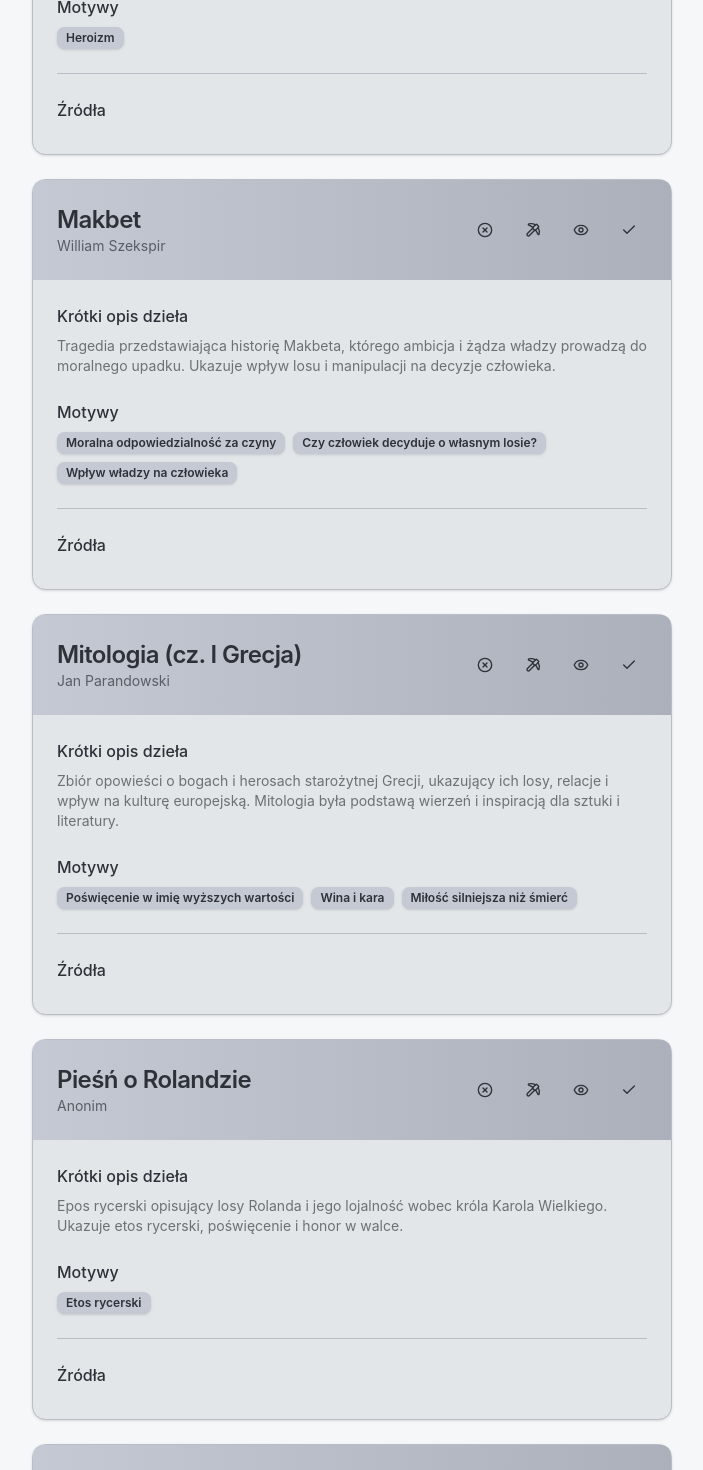
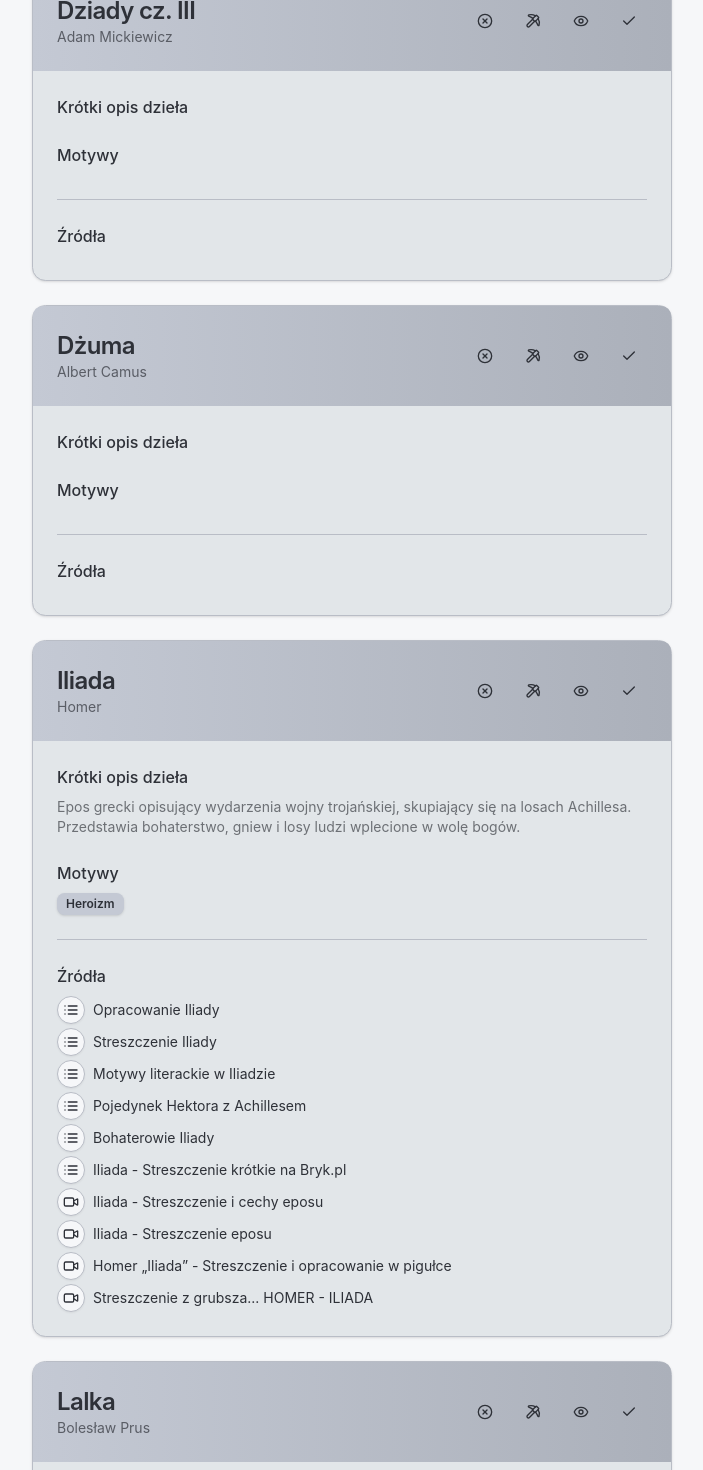
Before and after one commit to pawelz00/matura-check, a React (Vite) app: page / in a window 1280 px wide. Shown: the part 1330-2800 px from the top of the page, without its empty margins (288-991 px from the left). Built offline with nearby package versions, Linux system fonts and the light colour scheme.

Commit message:
feat: data wip

```diff
--- a/src/components/cards/card/card-body.tsx
+++ b/src/components/cards/card/card-body.tsx
@@ -1,8 +1,9 @@
 import { Badge } from "@/components/ui/badge.tsx";
-import { VideoIcon } from "lucide-react";
 import { Item } from "@/data/data.ts";
 import { Separator } from "@/components/ui/separator.tsx";
 import { CardContent } from "@/components/ui/card.tsx";
+import { ListIcon, VideoIcon } from "lucide-react";
+import { Button } from "@/components/ui/button.tsx";
 
 export default function CardBody({ item }: { item: Item }) {
   return (
@@ -36,7 +37,7 @@ export default function CardBody({ item }: { item: Item }) {
       <div className="space-y-2">
         <h3 className="text-md font-medium text-card-foreground">Źródła</h3>
         <div className="text-sm ">
-          <div>
+          <div className={"flex flex-col gap-1 w-fit"}>
             {item?.externalResources?.map((item) => {
               return (
                 <a
@@ -45,11 +46,21 @@ export default function CardBody({ item }: { item: Item }) {
                   rel={"noreferrer"}
                   key={item.url}
                   className={
-                    "flex gap-x-1.5 items-center text-md hover:underline"
+                    "flex gap-x-2 items-center text-md hover:underline"
                   }
                 >
-                  <span>{item.title}</span>
-                  <VideoIcon className={"size-5 text-card-foreground/50"} />
+                  <Button
+                    size={"icon"}
+                    variant={"outline"}
+                    className={"rounded-full border size-7"}
+                  >
+                    {item.type === "video" ? (
+                      <VideoIcon />
+                    ) : (
+                      <ListIcon className={"size-4"} />
+                    )}
+                  </Button>
+                  <span className={"text-sm"}>{item.title}</span>
                 </a>
               );
             })}
--- a/src/data/data.ts
+++ b/src/data/data.ts
@@ -17,7 +17,7 @@ export type Item = {
     url: string;
     type?: "video" | "article";
   }[];
-  questions: Questions;
+  questions?: Questions;
 };
 
 export type Items = Item[];
@@ -85,6 +85,34 @@ export const appData: Items = [
           "Omów zagadnienie na podstawie Mitologii (cz. I Grecja) Jana Parandowskiego. W swojej odpowiedzi uwzględnij również wybrany kontekst.",
       },
     ],
+    externalResources: [
+      {
+        title: "Mitologia grecka - Streszczenie na DlaUcznia.pl",
+        url: "https://www.dlaucznia.pl/lekcja/jezyk-polski,nauka-o-literaturze,antyk,antyk-lektury,jan-parandowski-mitologia-grecka-streszczenie",
+        type: "article",
+      },
+      {
+        title: "Streszczenie Mitologii Parandowskiego na Knowunity",
+        url: "https://knowunity.pl/knows/jzyk-polski-mitologia-jan-parandowski-streszczenia-mitw-be0f2a32-ff6f-4543-862e-5227a9cebf8b",
+        type: "article",
+      },
+      {
+        title: "Mitologia grecka - Streszczenie na Bryk.pl",
+        url: "https://www.bryk.pl/wypracowania/jezyk-polski/antyk-i-biblia/3228-streszczenie-najwazniejszych-mitow-na-podstawie-mitologii-jana-parandowskiego.html",
+        type: "article",
+      },
+      {
+        title:
+          "Mitologia J. Parandowski (tom I Grecja) - Streszczenie na YouTube",
+        url: "https://www.youtube.com/watch?v=BxgcEiU9q4g",
+        type: "video",
+      },
+      {
+        title: "Mitologia grecka - Najważniejsze mity na Edziecko.pl",
+        url: "https://www.edziecko.pl/starsze_dziecko/7,79351,29704677,mitologia-parandowski-najwazniejsze-mity-poznaj-ich-streszczenia.html",
+        type: "article",
+      },
+    ],
   },
   {
     id: 3,
@@ -99,6 +127,58 @@ export const appData: Items = [
         motive: "Heroizm",
         question:
           "Omów zagadnienie na podstawie znanych Ci fragmentów Iliady Homera. W swojej odpowiedzi uwzględnij również wybrany kontekst.",
+      },
+    ],
+    externalResources: [
+      {
+        title: "Opracowanie Iliady",
+        url: "https://poezja.org/wz/zbior/Iliada/",
+        type: "article",
+      },
+      {
+        title: "Streszczenie Iliady",
+        url: "https://poezja.org/wz/interpretacja/3103/Iliada",
+        type: "article",
+      },
+      {
+        title: "Motywy literackie w Iliadzie",
+        url: "https://poezja.org/wz/interpretacja/3642/Iliada_motywy_literackie",
+        type: "article",
+      },
+      {
+        title: "Pojedynek Hektora z Achillesem",
+        url: "https://poezja.org/wz/interpretacja/5881/Pojedynek_Hektora_z_Achillesem_streszczenie_i_opis",
+        type: "article",
+      },
+      {
+        title: "Bohaterowie Iliady",
+        url: "https://poezja.org/wz/interpretacja/8119/Iliada_bohaterowie",
+        type: "article",
+      },
+      {
+        title: "Iliada - Streszczenie krótkie na Bryk.pl",
+        url: "https://www.bryk.pl/lektury/homer/iliada.streszczenie-krotkie",
+        type: "article",
+      },
+      {
+        title: "Iliada - Streszczenie i cechy eposu",
+        url: "https://www.youtube.com/watch?v=a7jIu9mM3tw",
+        type: "video",
+      },
+      {
+        title: "Iliada - Streszczenie eposu",
+        url: "https://www.youtube.com/watch?v=OMdvJyRJNq4",
+        type: "video",
+      },
+      {
+        title: "Homer „Iliada” - Streszczenie i opracowanie w pigułce",
+        url: "https://www.youtube.com/watch?v=kAWph2o3KjM",
+        type: "video",
+      },
+      {
+        title: "Streszczenie z grubsza... HOMER - ILIADA",
+        url: "https://www.youtube.com/watch?v=IjzPIfVCAas",
+        type: "video",
       },
     ],
   },
@@ -123,6 +203,38 @@ export const appData: Items = [
           "Omów zagadnienie na podstawie Antygony Sofoklesa. W swojej odpowiedzi uwzględnij również wybrany kontekst.",
       },
     ],
+    externalResources: [
+      {
+        title: "AleKlasa",
+        url: "https://aleklasa.pl/liceum/c300-lektury/antygona-tragedia",
+        type: "article",
+      },
+      {
+        title: "Opracowanie szczegółowe",
+        url: "https://www.bryk.pl/lektury/sofokles/antygona.problematyka",
+        type: "article",
+      },
+      {
+        title: "Antygona - Streszczenie",
+        url: "https://www.dlaucznia.pl/lekcja/jezyk-polski,nauka-o-literaturze,antyk,antyk-lektury,sofokles-antygona-streszczenie",
+        type: "article",
+      },
+      {
+        title: "Antygona - Streszczenie",
+        url: "https://poezja.org/wz/interpretacja/3603/Antygona_streszczenie",
+        type: "article",
+      },
+      {
+        title: "Antygona - Krótkie streszczenie",
+        url: "https://klp.pl/antygona/a-11088.html",
+        type: "article",
+      },
+      {
+        title: "Streszczenie i opracowanie",
+        url: "https://www.youtube.com/watch?v=zgE439C3dO8&ab_channel=Maturanamaksa%21",
+        type: "video",
+      },
+    ],
   },
   {
     id: 5,
@@ -139,6 +251,33 @@ export const appData: Items = [
           "Omów zagadnienie na podstawie znanych Ci fragmentów Rozmowy Mistrza Polikarpa ze Śmiercią. W swojej odpowiedzi uwzględnij również wybrany kontekst.",
       },
     ],
+    externalResources: [
+      {
+        title: "Streszczenie szczegółowe",
+        url: "https://www.bryk.pl/lektury/nieznany/rozmowa-mistrza-polikarpa-ze-smiercia.streszczenie-szczegolowe",
+        type: "article",
+      },
+      {
+        title: "Interpretacja utworu",
+        url: "https://www.bryk.pl/wypracowania/jezyk-polski/wiersze/1010696-rozmowa-mistrza-polikarpa-ze-smiercia-interpretacja-utworu.html",
+        type: "article",
+      },
+      {
+        title: "Streszczenie",
+        url: "https://poezja.org/wz/interpretacja/5085/Rozmowa_mistrza_Polikarpa_ze_Smiercia_streszczenie",
+        type: "article",
+      },
+      {
+        title: "Streszczenie i omówienie",
+        url: "https://babaodpolskiego.pl/rozmowa-mistrza-polikarpa-ze-smiercia-streszczenie-i-omowienie/",
+        type: "article",
+      },
+      {
+        title: "Streszczenie na YouTube",
+        url: "https://www.youtube.com/watch?v=T-w5nxDTYZ8",
+        type: "video",
+      },
+    ],
   },
   {
     id: 6,
@@ -153,6 +292,33 @@ export const appData: Items = [
         motive: "Etos rycerski",
         question:
           "Omów zagadnienie na podstawie znanych Ci fragmentów Pieśni o Rolandzie. W swojej odpowiedzi uwzględnij również wybrany kontekst.",
+      },
+    ],
+    externalResources: [
+      {
+        title: "Streszczenie szczegółowe na Bryk.pl",
+        url: "https://www.bryk.pl/lektury/nieznany/piesn-o-rolandzie.streszczenie-krotkie",
+        type: "article",
+      },
+      {
+        title: "Streszczenie na Setkazpolaka.pl",
+        url: "https://setkazpolaka.pl/piesn-o-rolandzie-streszczenie/",
+        type: "article",
+      },
+      {
+        title: "Streszczenie na Epoki-literackie.pl",
+        url: "https://www.epoki-literackie.pl/sredniowiecze/piesn-o-rolandzie-streszczenie/",
+        type: "article",
+      },
+      {
+        title: "Streszczenie i opracowanie na YouTube",
+        url: "https://www.youtube.com/watch?v=8f-1KLoDM2g",
+        type: "video",
+      },
+      {
+        title: "Streszczenie i opracowanie na YouTube",
+        url: "https://www.youtube.com/watch?v=R7MisZ31sgc",
+        type: "video",
       },
     ],
   },
@@ -183,5 +349,110 @@ export const appData: Items = [
           "Omów zagadnienie na podstawie Makbeta Williama Szekspira. W swojej odpowiedzi uwzględnij również wybrany kontekst.",
       },
     ],
+    externalResources: [
+      {
+        title: "Makbet - Streszczenie szczegółowe na Bryk.pl",
+        url: "https://www.bryk.pl/lektury/william-szekspir/makbet.streszczenie-szczegolowe",
+        type: "article",
+      },
+      {
+        title: "Makbet - Streszczenie krótkie na KLP.pl",
+        url: "https://klp.pl/makbet/a-5944.html",
+        type: "article",
+      },
+      {
+        title: "Makbet - Streszczenie na Poezja.org",
+        url: "https://poezja.org/wz/interpretacja/3655/Makbet_streszczenie",
+        type: "article",
+      },
+      {
+        title: "Makbet - Streszczenie i opracowanie w 5 minut na YouTube",
+        url: "https://www.youtube.com/watch?v=IiUcjRBh4dg",
+        type: "video",
+      },
+      {
+        title: "Makbet w 10 minut na YouTube",
+        url: "https://www.youtube.com/watch?v=Ii1tXCQQO7w",
+        type: "video",
+      },
+    ],
+  },
+  {
+    id: 9,
+    title: "Skąpiec",
+    author: "Molier",
+    period: "Barok",
+  },
+  {
+    id: 10,
+    title: "Satyra (wybrana)",
+    author: "Ignacy Krasicki",
+    period: "Oświecenie",
+  },
+  {
+    id: 11,
+    title: "Romantyczność",
+    author: "Adam Mickiewicz",
+    period: "Romantyzm",
+  },
+  {
+    id: 12,
+    title: "Dziady cz. III",
+    author: "Adam Mickiewicz",
+    period: "Romantyzm",
+  },
+  {
+    id: 13,
+    title: "Lalka",
+    author: "Bolesław Prus",
+    period: "Pozytywizm",
+  },
+  {
+    id: 14,
+    title: "Zbrodnia i kara",
+    author: "Fiodor Dostojewski",
+    period: "Realizm",
+  },
+  {
+    id: 15,
+    title: "Wesele",
+    author: "Stanisław Wyspiański",
+    period: "Młoda Polska",
+  },
+  {
+    id: 16,
+    title: "Przedwiośnie",
+    author: "Stefan Żeromski",
+    period: "Dwudziestolecie międzywojenne",
+  },
+  {
+    id: 17,
+    title: "Sklepy cynamonowe (opowiadanie)",
+    author: "Bruno Schulz",
+    period: "Dwudziestolecie międzywojenne",
+  },
+  {
+    id: 18,
+    title: "Dżuma",
+    author: "Albert Camus",
+    period: "Literatura współczesna",
+  },
+  {
+    id: 19,
+    title: "Rok 1984",
+    author: "George Orwell",
+    period: "Literatura współczesna",
+  },
+  {
+    id: 20,
+    title: "Tango",
+    author: "Sławomir Mrożek",
+    period: "Literatura współczesna",
+  },
+  {
+    id: 21,
+    title: "Zdążyć przed Panem Bogiem",
+    author: "Hanna Krall",
+    period: "Literatura współczesna",
   },
 ];
```
